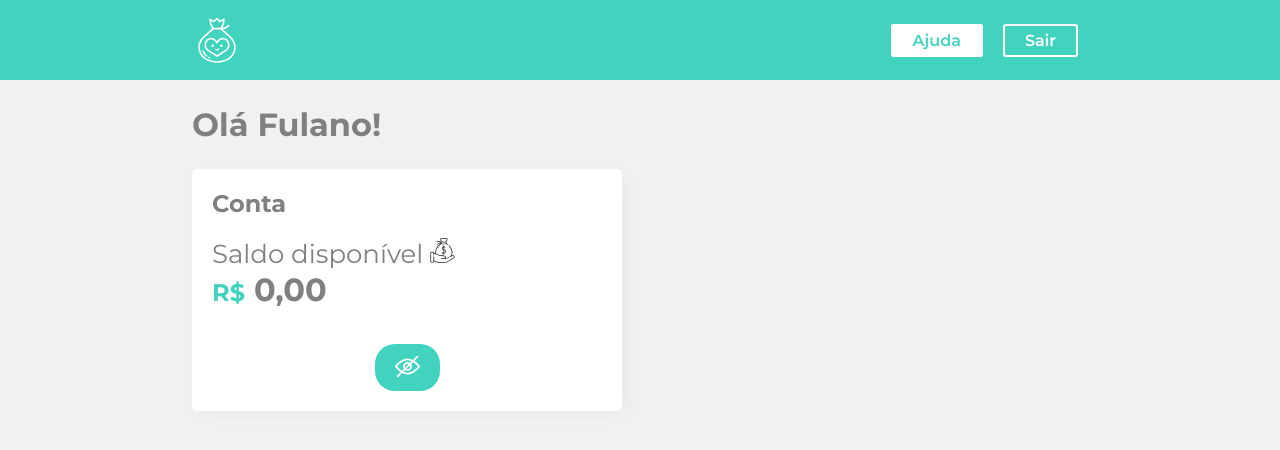
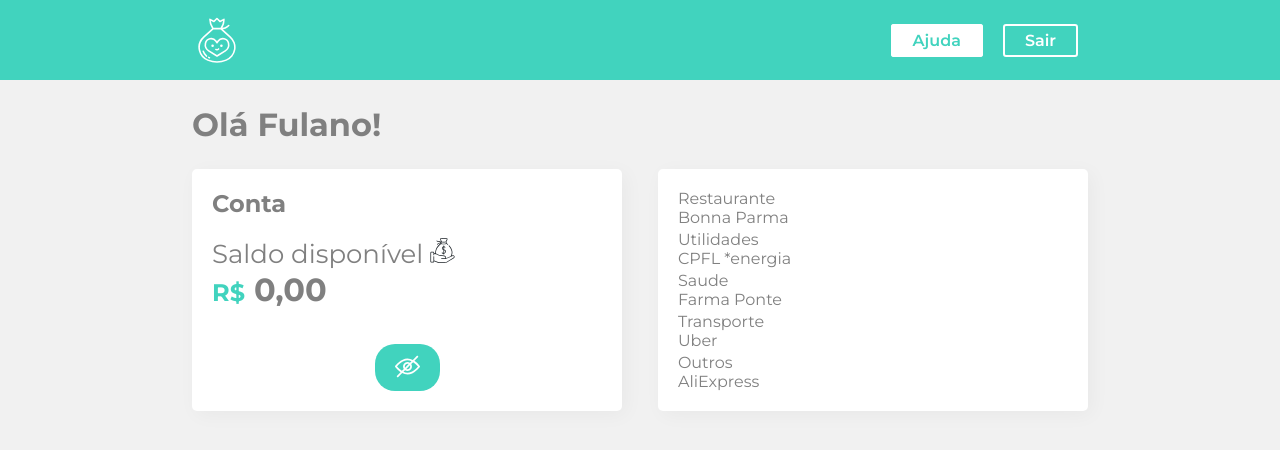
Before and after one commit to andrade-bruno/modalgr-training-process, a React (Create React App) app in the folder styled-components/: page / in a window 1280 px wide. Shown: the top 450 px of the page. Built offline with nearby package versions, Linux system fonts and the light colour scheme.

Commit message:
feat: initialized Extract component

```diff
--- a/styled-components/src/Components/Container/index.jsx
+++ b/styled-components/src/Components/Container/index.jsx
@@ -3,6 +3,7 @@ import styled from 'styled-components'
 
 import Title from "../Title";
 import Account from "../Account";
+import Extract from "../Extract";
 
 const ContainerDiv = styled.div`
     background-color: #F1F1F1;
@@ -26,6 +27,7 @@ export default function Container() {
             <Title>Olá Fulano!</Title>
             <ContentContainer>
                 <Account />
+                <Extract />
             </ContentContainer>
         </ContainerDiv>
     );
--- /dev/null
+++ b/styled-components/src/Components/Extract/index.jsx
@@ -0,0 +1,16 @@
+import React from "react";
+import { Box } from '../UI'
+import { extractsList } from "../../info";
+
+export default function Extract() {
+  return (
+    <Box>
+      {extractsList.map(({id, type, from, value, date}) => (
+        <div key={id}>
+          <div>{type}</div>
+          <div>{from}</div>
+        </div>
+      ))}
+    </Box>
+  )
+}
--- a/styled-components/src/info.js
+++ b/styled-components/src/info.js
@@ -1,5 +1,4 @@
-export const extratoLista = {
-  updates: [
+export const extractsList = [
   {
     id: "123131321",
     type: "Restaurante",
@@ -36,5 +35,4 @@ export const extratoLista = {
     date: "5 JUN",
     from: "AliExpress",
   },
-  ],
-};
+]
```
Lines whose indentation alone changed are shown as unchanged.
